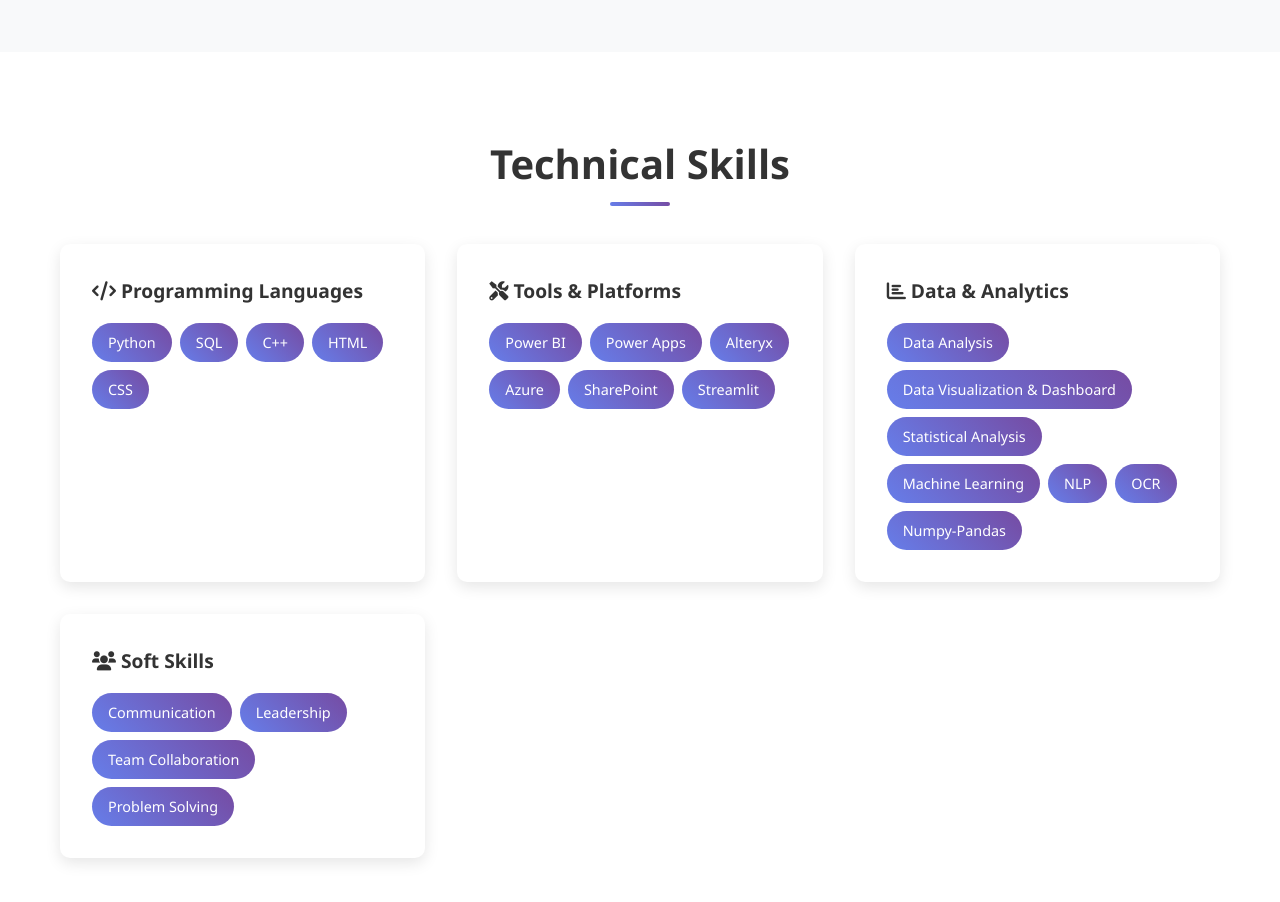
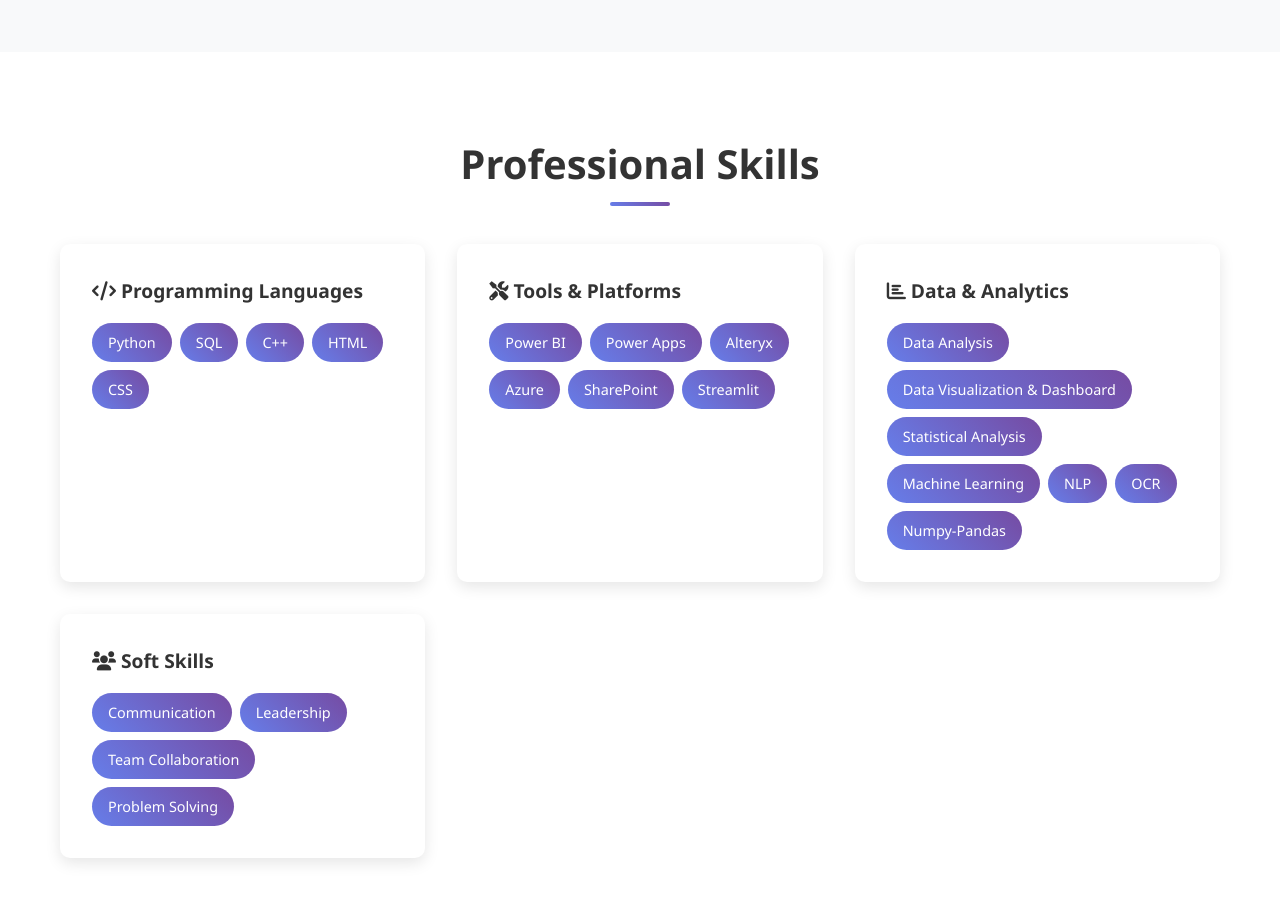
Before and after one commit to PrateekDutta2001/Parul_Portfolio, a plain HTML site: page index.html in a window 1280 px wide. Shown: the part 2180-3082 px from the top of the page. Drawn offline with Linux system fonts and the light colour scheme.

Commit message:
Update index.html

```diff
--- a/index.html
+++ b/index.html
@@ -115,7 +115,7 @@
     <!-- Skills Section -->
     <section id="skills" class="section">
         <div class="container">
-            <h2 class="section-title">Technical Skills</h2>
+            <h2 class="section-title">Professional Skills</h2>
             <div class="skills-grid">
                 <div class="skill-category">
                     <h3><i class="fas fa-code"></i> Programming Languages</h3>
```
